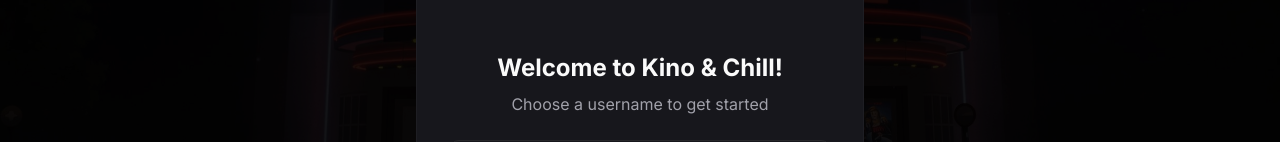
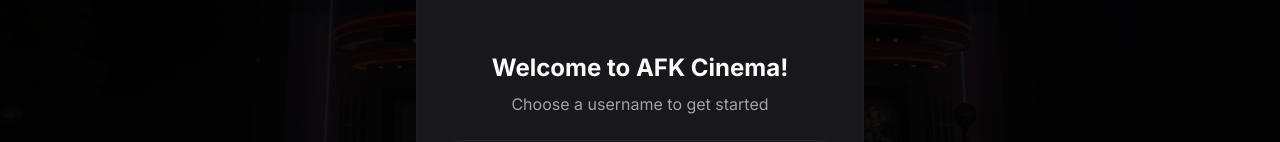
Before and after one commit to dev-kristian/nothing2c, a Next.js app: page /welcome in a window 1280 px wide. Shown: the part 439-581 px from the top of the page. Built offline with nearby package versions, Linux system fonts and the light colour scheme; no server answers; the database is empty; sample sign-in values are in the browser's storage.

Commit message:
rebranded

```diff
--- a/app/(root)/details/[type]/[id]/page.tsx
+++ b/app/(root)/details/[type]/[id]/page.tsx
@@ -1,4 +1,4 @@
-// C:\Users\Vivobook\Documents\dev-kristian\kinonchill\app\(root)\details\[type]\[id]\page.tsx
+// C:\Users\Vivobook\Documents\dev-kristian\afkcinemachill\app\(root)\details\[type]\[id]\page.tsx
 import React from 'react';
 import { notFound } from 'next/navigation';
 import CrewCarousel from '@/components/details/CrewCarousel';
--- a/app/(welcome)/welcome/page.tsx
+++ b/app/(welcome)/welcome/page.tsx
@@ -58,7 +58,7 @@ function WelcomePage() {
   return (
     <div className="space-y-6">
       <div className="text-center">
-        <h1 className="text-2xl font-bold">Welcome to Kino & Chill!</h1>
+        <h1 className="text-2xl font-bold">Welcome to AFK Cinema!</h1>
         <p className="text-muted-foreground mt-2">
           Choose a username to get started
         </p>
--- a/app/layout.tsx
+++ b/app/layout.tsx
@@ -9,7 +9,7 @@ import { ScreenSizeProvider } from '@/context/ScreenSizeContext'
 const inter = Inter({ subsets: ['latin'] })
 
 export const metadata: Metadata = {
-  title: 'Kino & Chill',
+  title: 'AFK Cinema',
   description: 'Track and share movies with friends',
   manifest: '/manifest.json',
   icons: {
@@ -25,7 +25,7 @@ export const metadata: Metadata = {
     'mobile-web-app-capable': 'yes',
     'apple-mobile-web-app-capable': 'yes',
     'apple-mobile-web-app-status-bar-style': 'black',
-    'apple-mobile-web-app-title': 'Kino & Chill',
+    'apple-mobile-web-app-title': 'AFK Cinema',
   },
 }
 
--- a/components/Navigation.tsx
+++ b/components/Navigation.tsx
@@ -113,7 +113,7 @@ export default function Navigation() {
               />
             </motion.div>
             <span className="text-2xl font-bold bg-gradient-to-r from-accent to-primary bg-clip-text text-transparent hover:opacity-80 transition-opacity">
-              Kino & Chill
+              AFK Cinema
             </span>
           </Link>
 
--- a/package.json
+++ b/package.json
@@ -1,5 +1,5 @@
 {
-  "name": "kinonchill",
+  "name": "afkcinema",
   "version": "0.1.0",
   "private": true,
   "scripts": {
```
Also changed, not shown: public/manifest.json, 1 other file (tests, documents, lock files or other folders).
